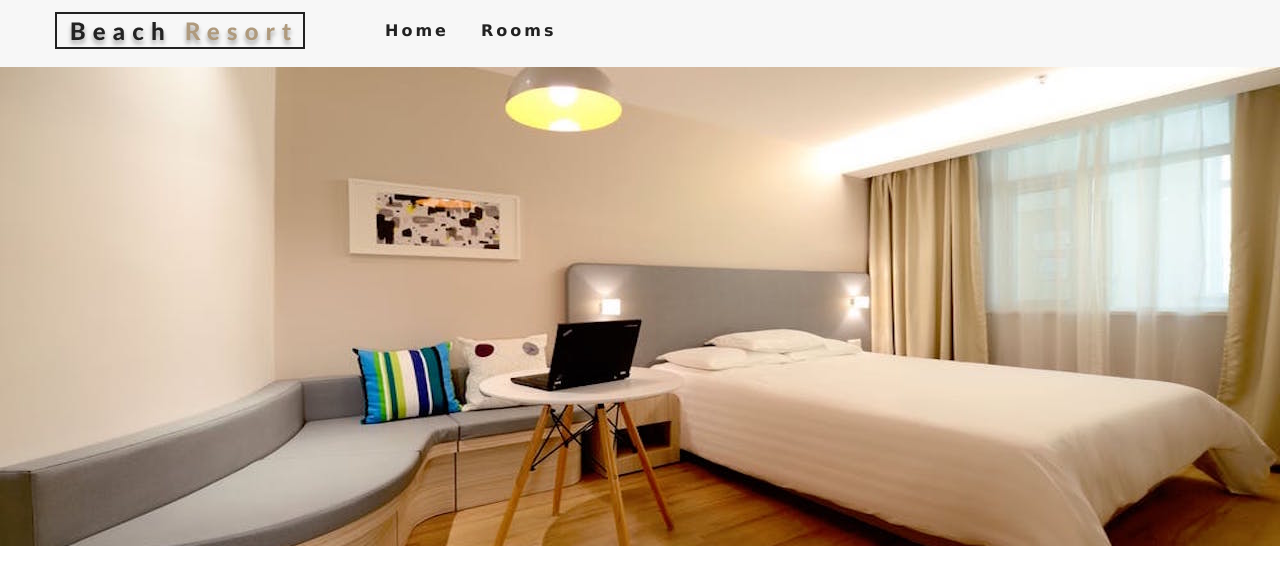
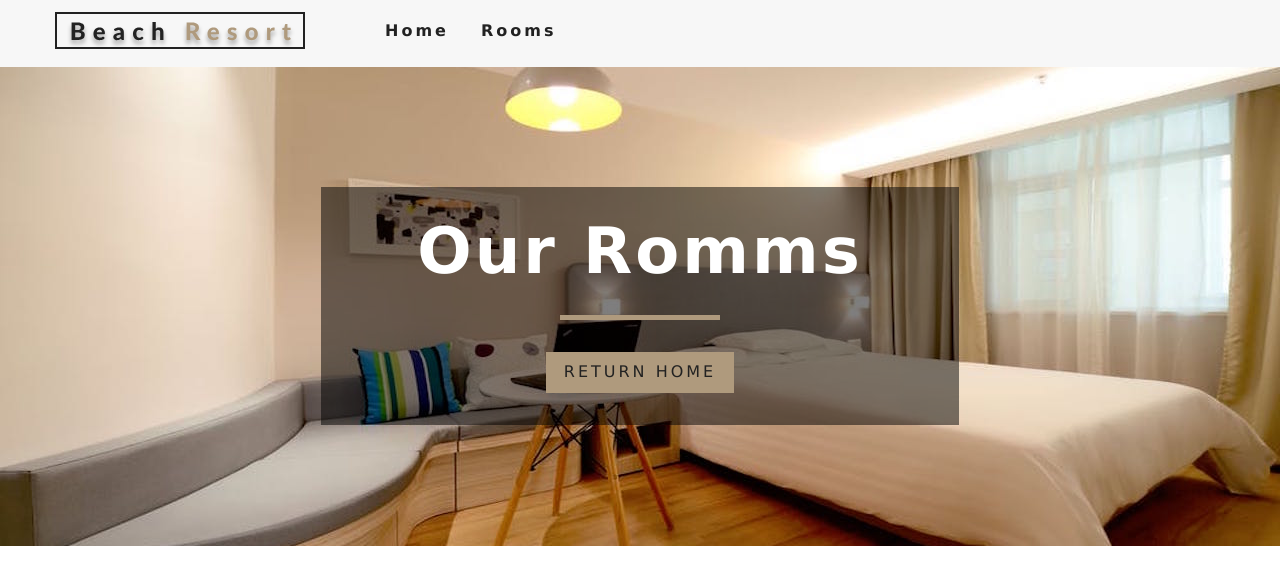
Before and after one commit to ravinduf/resort, a React (Create React App) app: page /rooms in a window 1280 px wide. Shown: the top 584 px of the page. Built offline with nearby package versions, Linux system fonts and the light colour scheme.

Commit message:
rendered banner in Rooms page

```diff
--- a/src/pages/Rooms.js
+++ b/src/pages/Rooms.js
@@ -1,10 +1,22 @@
 import React from 'react';
+import {Link} from 'react-router-dom';
+
 import Hero from '../components/Hero';
+import Banner from '../components/Banner';
 
 function Rooms() {
     return (
         <div>
-            <Hero hero="roomsHero"/>
+            <Hero hero="roomsHero">
+
+            <Banner title="our romms">
+              <Link to='/' className="btn-primary">
+                return home
+              </Link>
+            </Banner>
+
+
+            </Hero>
         </div>
     )
 }
```
